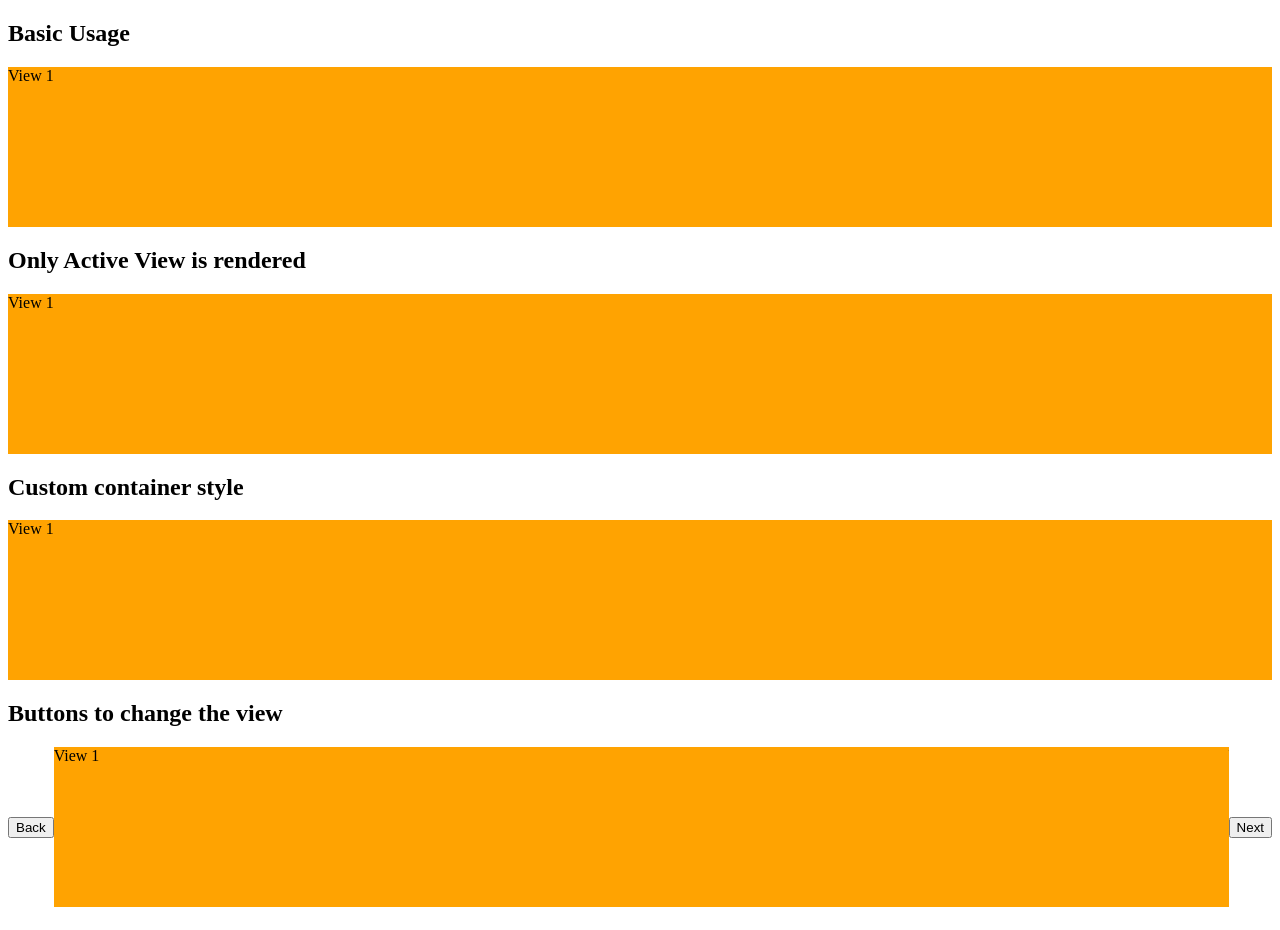
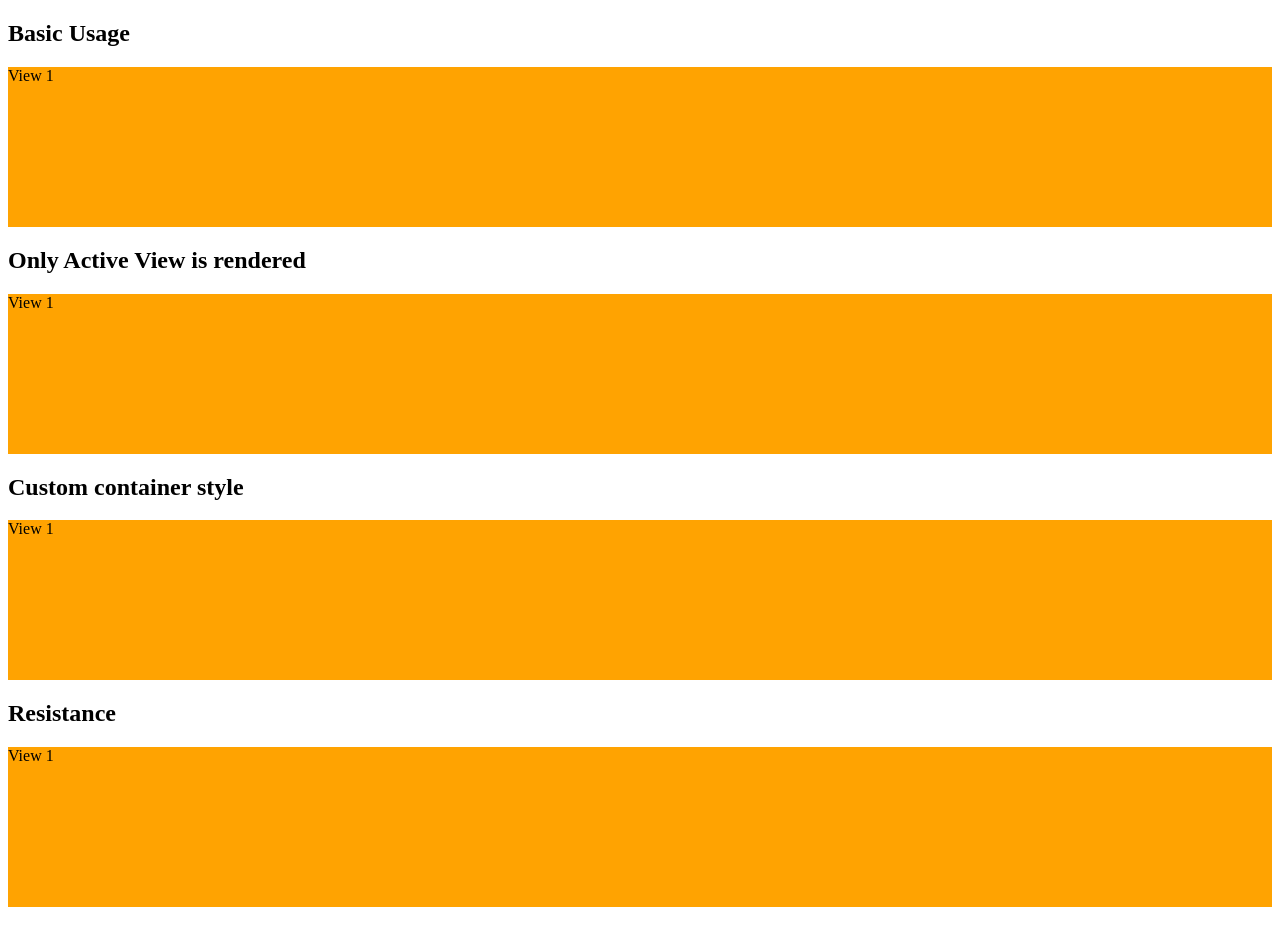
Before and after one commit to KevvKo/react-views-swiper, a React app: page / in a window 1280 px wide. Shown: the top 930 px of the page. Built offline with nearby package versions, Linux system fonts and the light colour scheme; the HTML template or start-up script is replaced by a standard one.

Commit message:
add new property resistance

```diff
--- a/src/demo/App.tsx
+++ b/src/demo/App.tsx
@@ -75,6 +75,14 @@ const App = () => {
                 </Swiper>
             </section>
             <section>
+                <h2>Resistance</h2>
+                <Swiper resistance>
+                    <div  style={styles.view1}>View 1</div>
+                    <div style={styles.view2}>View 2</div>
+                    <div style={styles.view3}>View 3</div>
+                </Swiper>
+            </section>
+            <section>
                 <h2>Buttons to change the view</h2>
                 <div style={styles.containerStyle}>
                     <button onClick={handleClickBack}>Back</button>
--- a/src/package/react-views-swiper/components/Swiper.tsx
+++ b/src/package/react-views-swiper/components/Swiper.tsx
@@ -4,11 +4,12 @@ import View from "./View";
 
 interface SwiperProps {
     children: ReactNode | React.ReactNode[];
+    containerStyle?: CSSProperties
     index?: number;
     onChangeIndex?: (index: number) => void | undefined;
     onChangeView?: (viewIndex: number) => void | undefined;
     renderOnlyActive?: boolean;
-    containerStyle?: CSSProperties
+    resistance?: boolean;
 }
 
 const root: CSSProperties = {
@@ -33,7 +34,15 @@ const styles = {
     imageContainer,
 };
 
-export const Swiper = ({children, index, onChangeIndex, onChangeView, renderOnlyActive, containerStyle}: SwiperProps) => {
+export const Swiper = ({
+    children,
+    containerStyle,
+    index,
+    onChangeIndex,
+    onChangeView,
+    renderOnlyActive,
+    resistance = false
+}: SwiperProps) => {
 
     const childrenList = Children.toArray(children);
     const viewCount = childrenList.length;
@@ -49,6 +58,7 @@ export const Swiper = ({children, index, onChangeIndex, onChangeView, renderOnly
         if(currentIndex && onChangeView) onChangeView(currentIndex);
     }, [currentIndex]);
 
+
     return (
         <div style={{...styles.root, ...containerStyle}}>
             { currentIndex !== undefined &&
@@ -59,12 +69,13 @@ export const Swiper = ({children, index, onChangeIndex, onChangeView, renderOnly
 
                         return(
                             <View
+                                currentIndex={currentIndex}
                                 hidden={hidden}
-                                currentIndex={currentIndex}
+                                onChangeIndex={setCurrentIndex}
+                                resistance={resistance}
+                                setTranslation={setTranslation}
+                                translation={translation}
                                 viewCount={childrenList.length}
-                                onChangeIndex={setCurrentIndex}
-                                translation={translation}
-                                setTranslation={setTranslation}
                             >{child}</View>
                         );
                     })}
--- a/src/package/react-views-swiper/components/View.tsx
+++ b/src/package/react-views-swiper/components/View.tsx
@@ -9,18 +9,19 @@ import React, {
     TouchEvent
 } from 'react';
 import { getPositionX } from '../core/getPositionX';
-
+import { isBoundary } from '../core/isBoundary';
 
 
 interface ViewProps {
     children?: ReactNode| ReactNode[];
     currentIndex?: number,
-    onChangeIndex?: (index: number) => void;
     hidden?: boolean,
     index?: number,
+    onChangeIndex?: (index: number) => void;
+    resistance?: boolean,
+    setTranslation?: (index: number) => void;
+    translation?: number,
     viewCount?: number,
-    translation?: number,
-    setTranslation?: (index: number) => void;
 }
 
 const styles = (isHovering: boolean) => {
@@ -44,7 +45,16 @@ const styles = (isHovering: boolean) => {
     };
 };
 
-const View = ({children, hidden = false, viewCount = 0, currentIndex = 0, onChangeIndex, setTranslation, translation = 0 }: ViewProps) => {
+const View = ({
+    children,
+    currentIndex = 0,
+    hidden = false,
+    onChangeIndex,
+    resistance = false,
+    setTranslation,
+    translation = 0,
+    viewCount = 0,
+}: ViewProps) => {
 
     const viewRef = createRef<HTMLDivElement>();
     const [viewWidth, setViewWidth] = useState(0);
@@ -108,7 +118,11 @@ const View = ({children, hidden = false, viewCount = 0, currentIndex = 0, onChan
     }, [currentIndex]);
 
     useLayoutEffect(() => {
-        if(viewRef.current) viewRef.current.style.transform = `translateX(${translation}px)`;
+
+        if(viewRef.current) {
+            if( resistance && isBoundary(currentIndex, translation, viewCount -1 )) return
+            viewRef.current.style.transform = `translateX(${translation}px)`;
+        }
     }, [translation]);
 
     return (
--- /dev/null
+++ b/src/package/react-views-swiper/core/isBoundary.tsx
@@ -0,0 +1,7 @@
+export const isBoundary = (currentIndex: number, translation: number, maxIndex: number): boolean => {
+    return (
+            currentIndex === 0 && translation > 0
+        ||  currentIndex === maxIndex && translation < 0
+    )
+}
+export default isBoundary;
```
Also changed, not shown: 1 other file (tests, documents, lock files or other folders).
